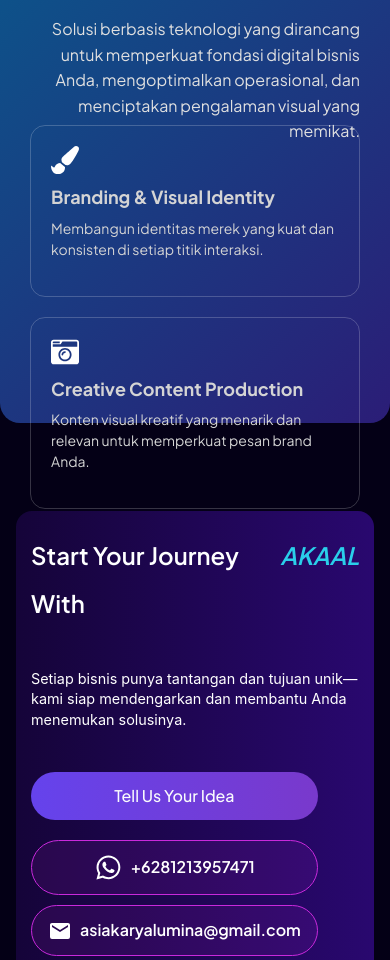
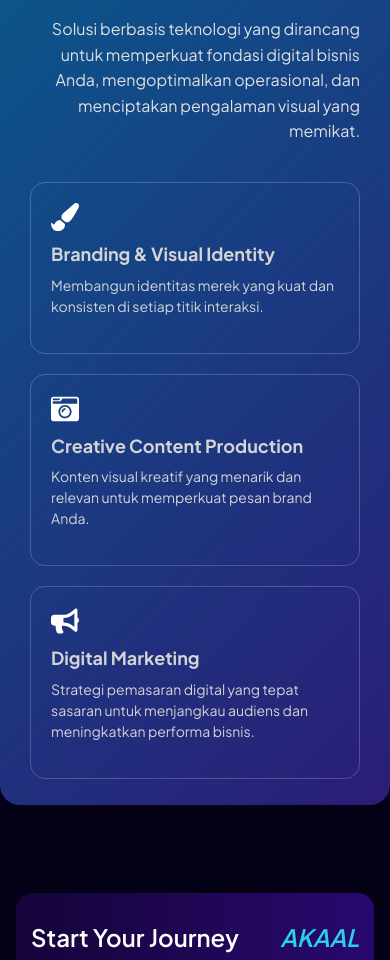
Before and after one commit to Alif8454/akaal-web-new, a Next.js app: page / in a window 390 px wide. Shown: the part 4300-5260 px from the top of the page. Built offline with nearby package versions, Linux system fonts and the light colour scheme; no server answers; the database is empty.

Commit message:
fixed responsive home agen

```diff
--- a/src/styles/mobile.css
+++ b/src/styles/mobile.css
@@ -398,9 +398,6 @@
   }
 }
 
-/* Responsive styles for 375px - 425px */
-/* CSS default untuk desktop */
-
 /* Responsive untuk mobile (375px - 425px) */
 @media only screen and (max-width: 426px) {
 
@@ -478,6 +475,14 @@
   .service-image{
     display: none !important;
   }
+
+  .home-agen-container {
+    height: 1020px;
+  }
+
+  .agencardRow{
+    margin: 97px 0 0 0;
+  }
 }
 
 @media only screen and (max-width: 375px) {
```
